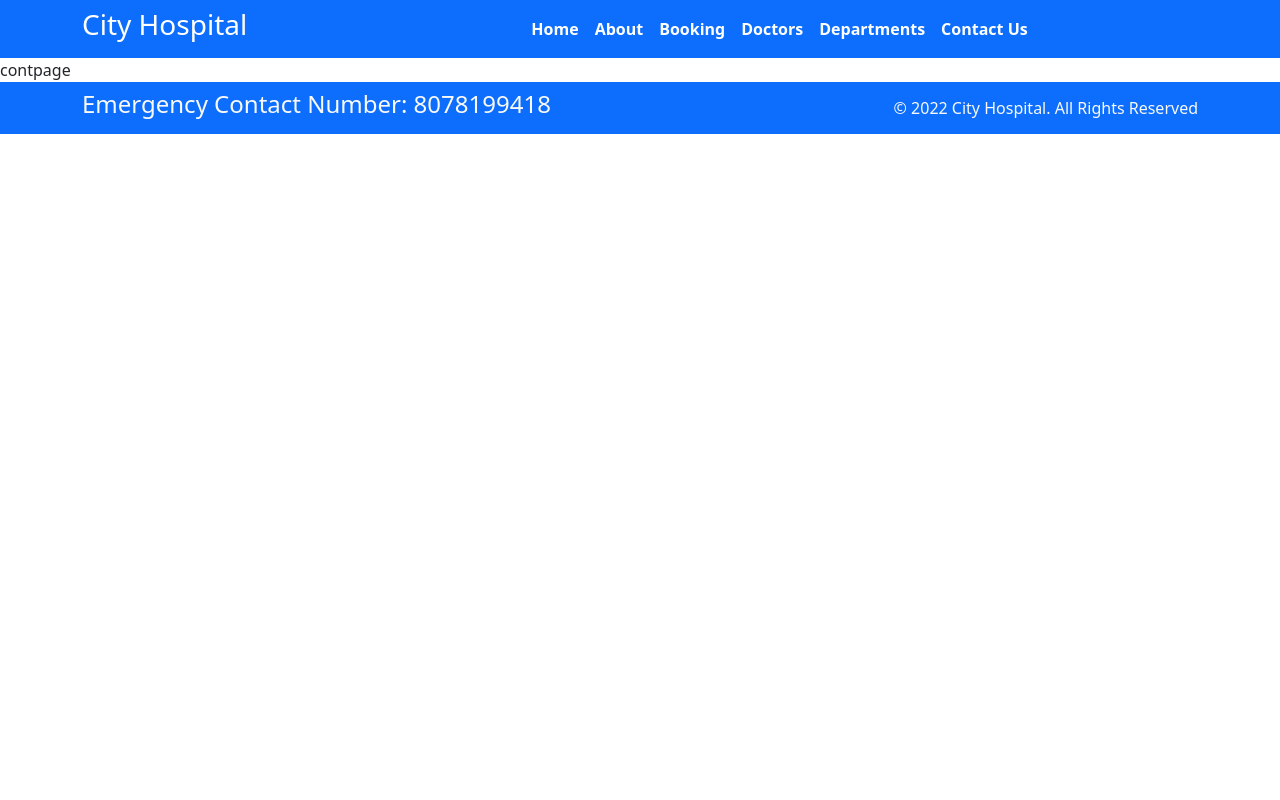
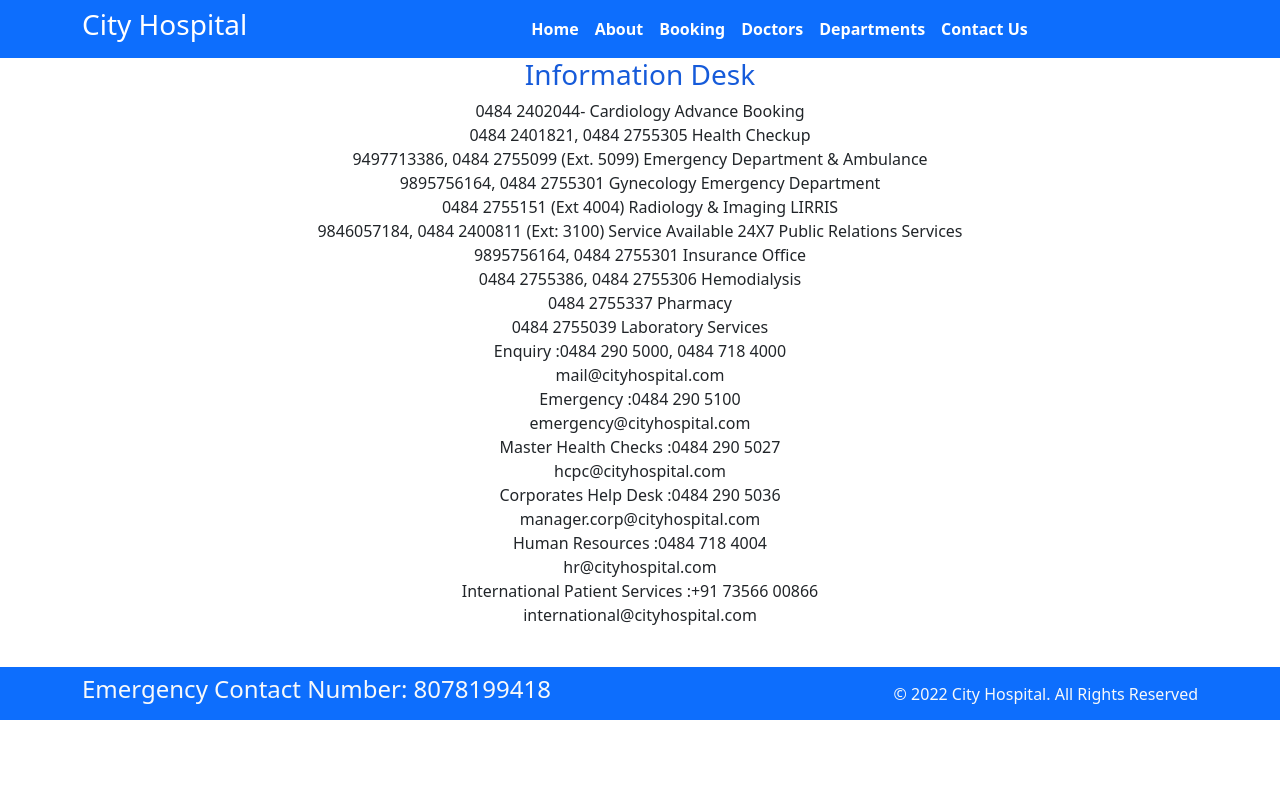
Before and after one commit to fayismajeed/django-hospital, a Django app: page /contact in a window 1280 px wide. Run offline with Django 4.2, Linux system fonts and the light colour scheme.

Commit message:
added contats

```diff
--- a/static/css/styles.css
+++ b/static/css/base.css
@@ -6,7 +6,7 @@ ul li::after{
     content: '';
     height: 3px;
     width: 0px;
-    background: #000000 ;
+    background: lightblue;
     position: absolute;
     left: 10px;
     bottom: -3px;
--- /dev/null
+++ b/static/css/cont.css
@@ -0,0 +1,7 @@
+h3{
+    color:rgb(22, 91, 218);
+    }
+
+    .bord{
+        border-color: blue ;
+    }
--- a/templates/base.html
+++ b/templates/base.html
@@ -4,7 +4,7 @@
         <title>{%block title%}{%endblock%}</title>
         <link href="https://cdn.jsdelivr.net/npm/bootstrap@5.3.0-alpha1/dist/css/bootstrap.min.css" rel="stylesheet" integrity="sha384-GLhlTQ8iRABdZLl6O3oVMWSktQOp6b7In1Zl3/Jr59b6EGGoI1aFkw7cmDA6j6gD" crossorigin="anonymous">
 <script src="https://cdn.jsdelivr.net/npm/bootstrap@5.3.0-alpha1/dist/js/bootstrap.bundle.min.js" integrity="sha384-w76AqPfDkMBDXo30jS1Sgez6pr3x5MlQ1ZAGC+nuZB+EYdgRZgiwxhTBTkF7CXvN" crossorigin="anonymous"></script>
-   <link rel="stylesheet"  href="{% static '/css/styles.css'%}">
+   <link rel="stylesheet"  href="{% static '/css/base.css'%}">
 </head>
         <body>
 
--- a/templates/contact.html
+++ b/templates/contact.html
@@ -1,3 +1,49 @@
 {% extends 'base.html' %}
 {%block title%}contact{%endblock%}
-{% block content %}contpage {% endblock %}
+{% block content %}
+{%load static%}
+<!DOCTYPE html>
+<html lang="en">
+
+<head>
+    <meta charset="UTF-8">
+    <meta http-equiv="X-UA-Compatible" content="IE=edge">
+    <meta name="viewport" content="width=device-width, initial-scale=1.0">
+
+    <link rel="stylesheet" href="{%static '/css/cont.css' %}">
+</head>
+
+<body>
+    <div class="bord text-center">
+
+    <h3>Information Desk</h3>
+
+    <p1>0484 2402044- Cardiology Advance Booking</p1><br>
+    <p2>0484 2401821, 0484 2755305 Health Checkup</p2><br>
+    <p3>9497713386, 0484 2755099 (Ext. 5099) Emergency Department & Ambulance</p3><br>
+    <p4>9895756164, 0484 2755301 Gynecology Emergency Department</p4><br>
+    <p5>0484 2755151 (Ext 4004) Radiology & Imaging LIRRIS</p5><br>
+    <p6>9846057184, 0484 2400811 (Ext: 3100) Service Available 24X7 Public Relations Services</p6><br>
+    <p7>9895756164, 0484 2755301 Insurance Office</p7><br>
+    <p8>0484 2755386, 0484 2755306 Hemodialysis</p8><br>
+    <p9>0484 2755337 Pharmacy</p9><br>
+    <p10>0484 2755039 Laboratory Services</p10><br>
+
+<p>Enquiry :0484 290 5000, 0484 718 4000<br>
+mail@cityhospital.com<br>
+Emergency :0484 290 5100<br>
+emergency@cityhospital.com<br>
+Master Health Checks :0484 290 5027<br>
+hcpc@cityhospital.com<br>
+Corporates Help Desk :0484 290 5036<br>
+manager.corp@cityhospital.com<br>
+Human Resources :0484 718 4004<br>
+hr@cityhospital.com<br>
+International Patient Services :+91 73566 00866<br>
+international@cityhospital.com </p><br>
+    </div>
+</body>
+
+</html>
+
+{%endblock%}
--- a/templates/home.html
+++ b/templates/home.html
@@ -30,7 +30,7 @@
       <span class="visually-hidden">Next</span>
     </button>
   </div>
-  <p>Lorem ipsum dolor sit amet consectetur adipisicing elit. Cumque molestias deleniti accusamus repellendus explicabo officiis dolorem natus excepturi, totam magnam. Voluptatum error suscipit earum natus non, porro atque minus vitae.</p>
+  <!-- <p>Lorem ipsum dolor sit amet consectetur adipisicing elit. Cumque molestias deleniti accusamus repellendus explicabo officiis dolorem natus excepturi, totam magnam. Voluptatum error suscipit earum natus non, porro atque minus vitae.</p> -->
 
 
 
```
Also changed, not shown: static/css/about.css (added, +34 -0 lines), templates/about.html (+33 -12 lines).
